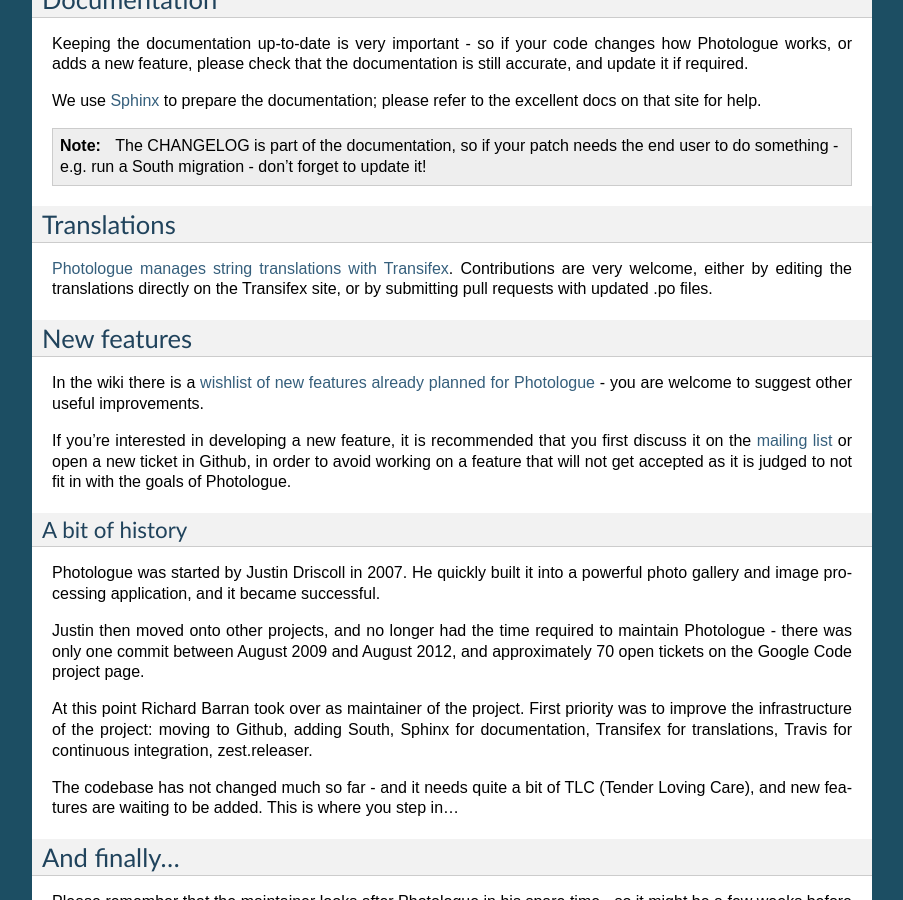
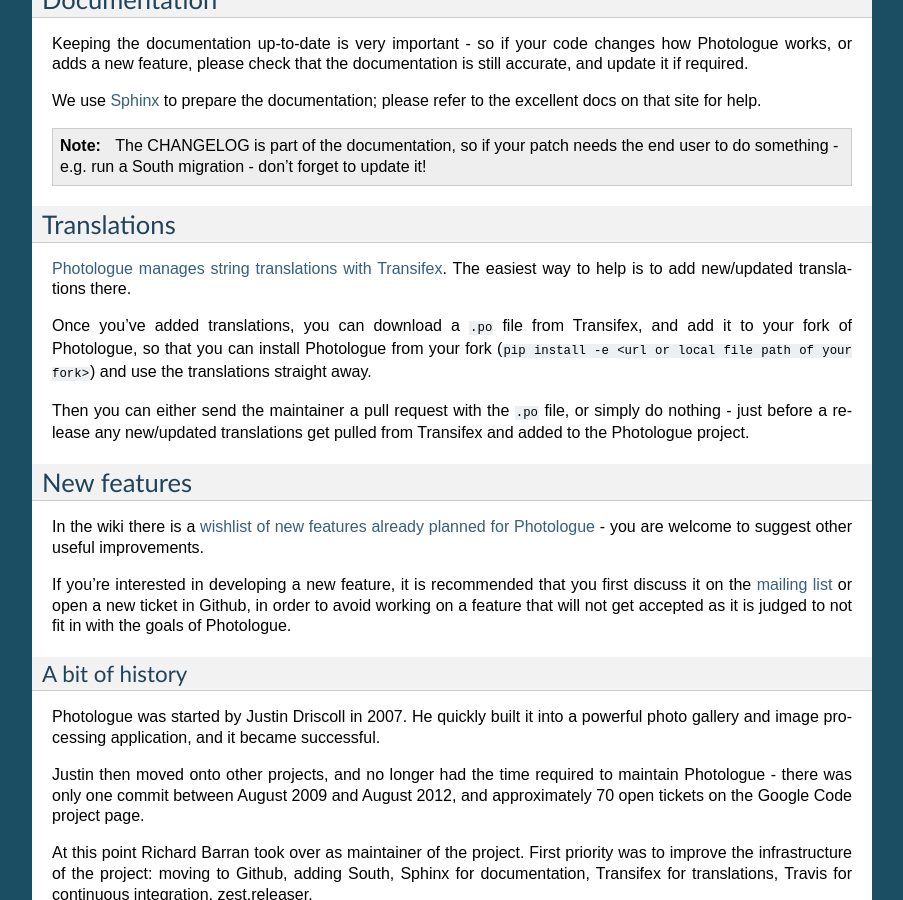
Before and after one commit to richardbarran/django-photologue, a Sphinx documentation site: the page built from docs/pages/contributing.rst, in a window 1280 px wide and 900 px high, scrolled down 689 px. Shown: the whole window, without its empty margins (198-1101 px from the left). Built offline with Sphinx 7.4.7, drawn with Linux system fonts in a browser that asks for light colours.

Commit message:
Clarify documentation about translations.

```diff
--- a/docs/pages/contributing.rst
+++ b/docs/pages/contributing.rst
@@ -49,9 +49,16 @@ on that site for help.
 Translations
 ------------
 `Photologue manages string translations with Transifex
-<https://www.transifex.com/projects/p/django-photologue/>`_. Contributions
-are very welcome, either by editing the translations directly on the Transifex
-site, or by submitting pull requests with updated .po files.
+<https://www.transifex.com/projects/p/django-photologue/>`_. The easiest way to help is
+to add new/updated translations there.
+
+Once you've added translations, you can download a ``.po`` file from Transifex, and add it
+to your fork of Photologue, so that you can install Photologue from your fork
+(``pip install -e <url or local file path of your fork>``) and use the translations straight away.
+
+Then you can either send the maintainer a pull request with the ``.po`` file, or simply
+do nothing - just before a release any new/updated translations get pulled from
+Transifex and added to the Photologue project.
 
 New features
 ------------
```
